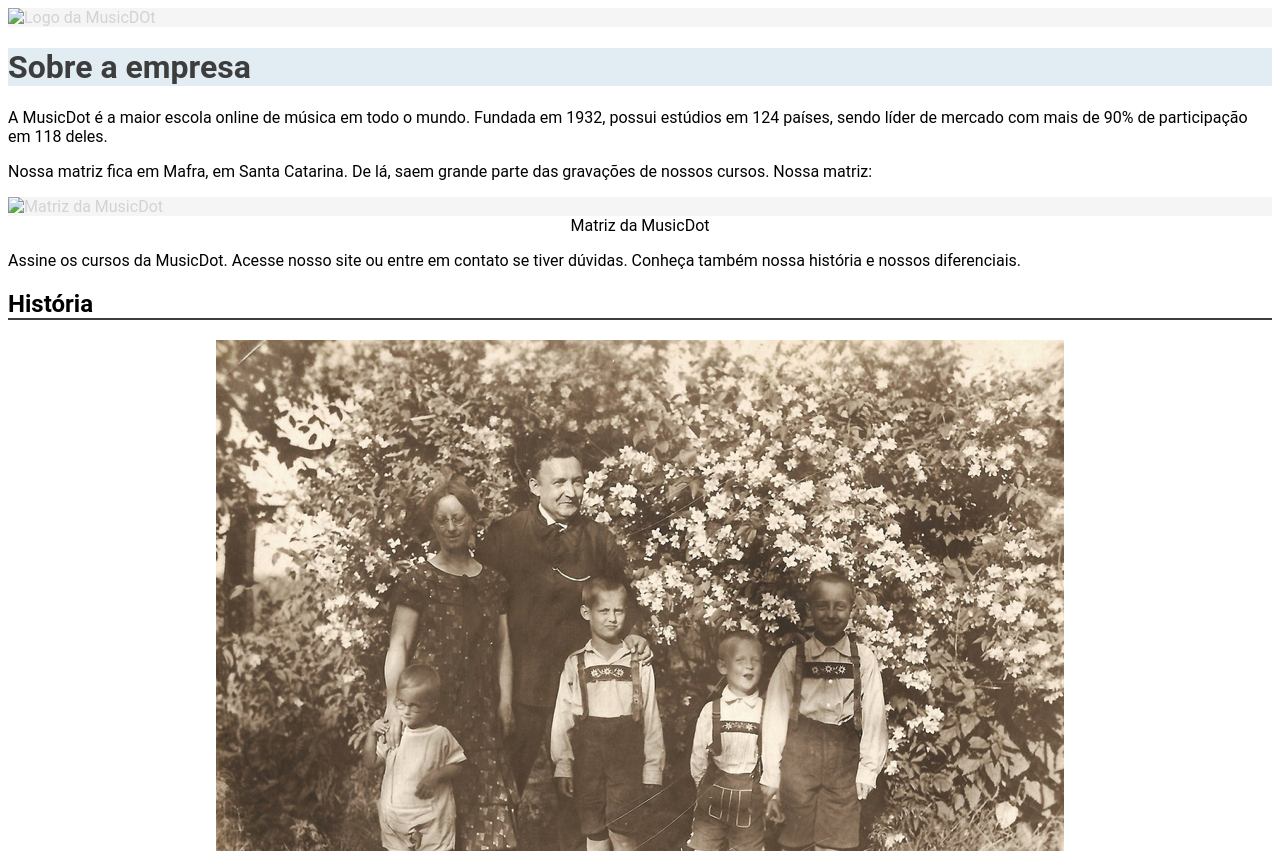
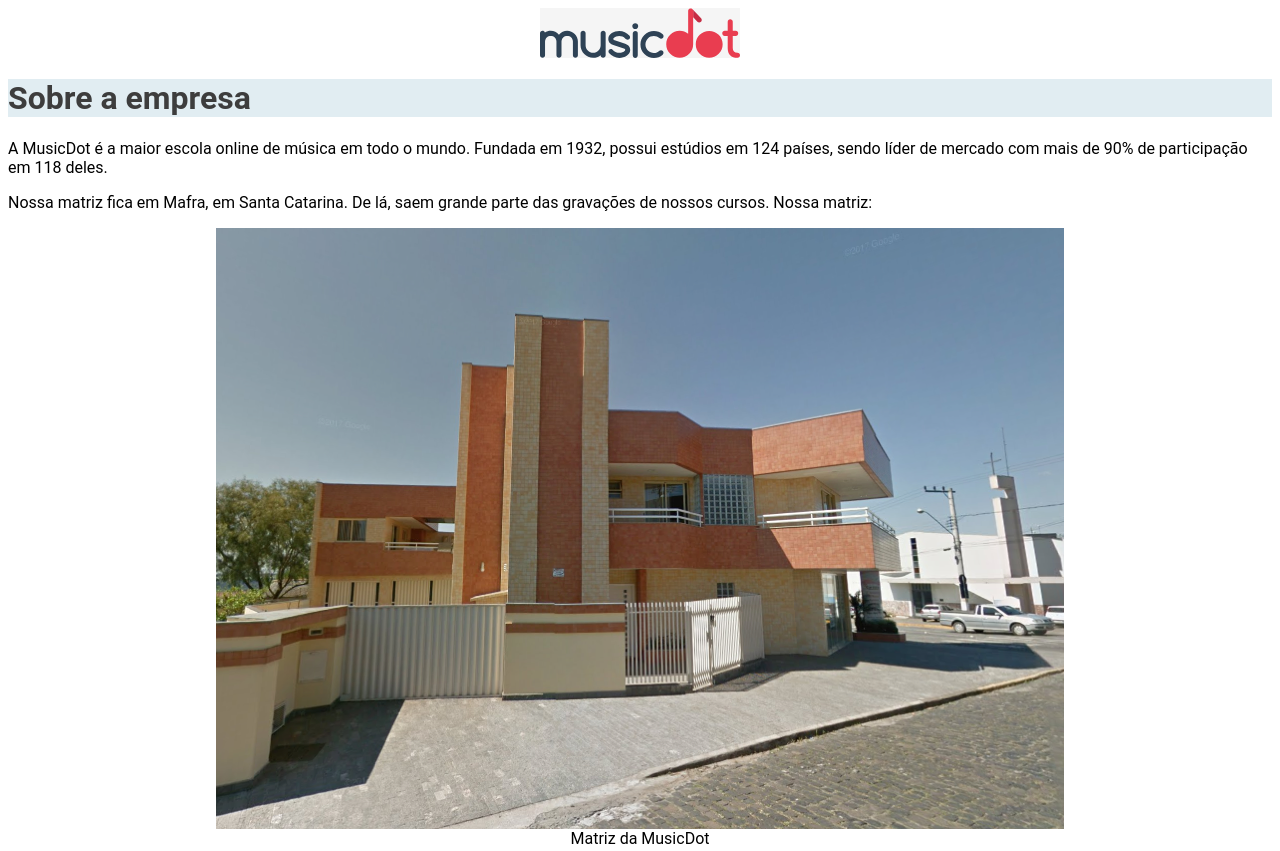
Before and after one commit to joaovitormarquesdev/music-dot, a plain HTML site: page sobre.html in a window 1280 px wide. Shown: the top 851 px of the page. Drawn offline with Linux system fonts and the light colour scheme; the site is published under a folder, as on GitHub Pages, so addresses that start at the root find nothing.

Commit message:
Atualizando link com imagens

```diff
--- a/sobre.html
+++ b/sobre.html
@@ -8,12 +8,12 @@
     <link rel="stylesheet" href="css/style.css">
 </head>
 <body>
-    <img src="/img/logo.svg" alt="Logo da MusicDOt">
+    <img src="img/logo.svg" alt="Logo da MusicDOt">
     <h1>Sobre a empresa</h1>
 
     <p>A MusicDot é a maior escola online de música em todo o mundo. Fundada em 1932, possui estúdios em 124 países, sendo líder de mercado com mais de 90% de participação em 118 deles.</p>
     <p>Nossa matriz fica em Mafra, em Santa Catarina. De lá, saem grande parte das gravações de nossos cursos. Nossa matriz: </p>
-    <img src="/img/matriz-musicdot.png" alt="Matriz da MusicDot">
+    <img src="img/matriz-musicdot.png" alt="Matriz da MusicDot">
     <figcaption>Matriz da MusicDot</figcaption>
     <p> Assine os cursos da MusicDot. Acesse nosso site ou entre em contato se tiver dúvidas. Conheça também nossa história e nossos diferenciais.</p>
 
```
